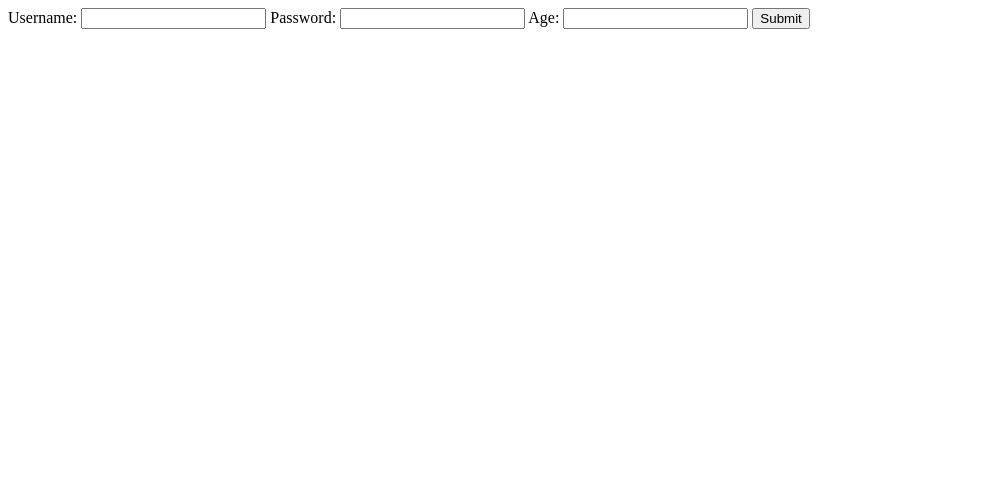
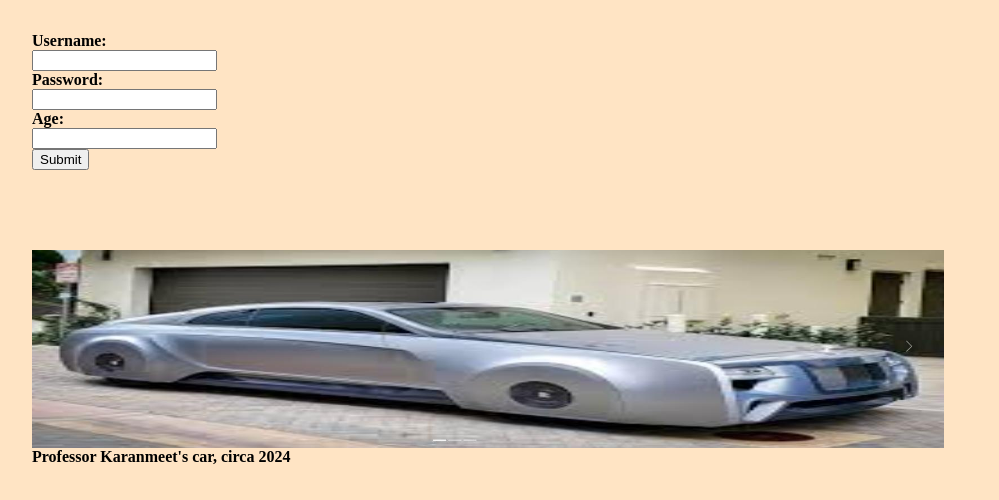
Before and after one commit to OrangeBellyJuice/COSC224Lab1, a plain HTML site: page index.html in a window 1280 px wide. Shown: the whole page, without its empty margins (0-999 px from the left). Drawn offline with Linux system fonts and the light colour scheme.

Commit message:
add styling (and sick car)

```diff
--- a/index.html
+++ b/index.html
@@ -4,6 +4,23 @@
 	<meta charset="UTF-8">
 	<meta name="viewport" content="width=device-width, intial-scale=1.0">
 	<title>Document</title>
+	<style>
+		body {
+			background-color: bisque;
+			margin: 2rem;
+		}
+		label {
+			font-weight: bold;
+		}
+		input {
+			display: block;
+		}
+		img {
+			margin-top: 5rem;
+			width: 75%;
+			display: block;
+		}
+	</style>
 </head>
 <body>
 	<form>
@@ -15,5 +32,7 @@
 		<input type="number" name="age">
 		<input type="submit">
   	</form>
+	<img src="car.jpg" name="car">
+	<label for="car">Professor Karanmeet's car, circa 2024</label>
 </body>
 <html>
```
Also changed, not shown: car.jpg (added).
